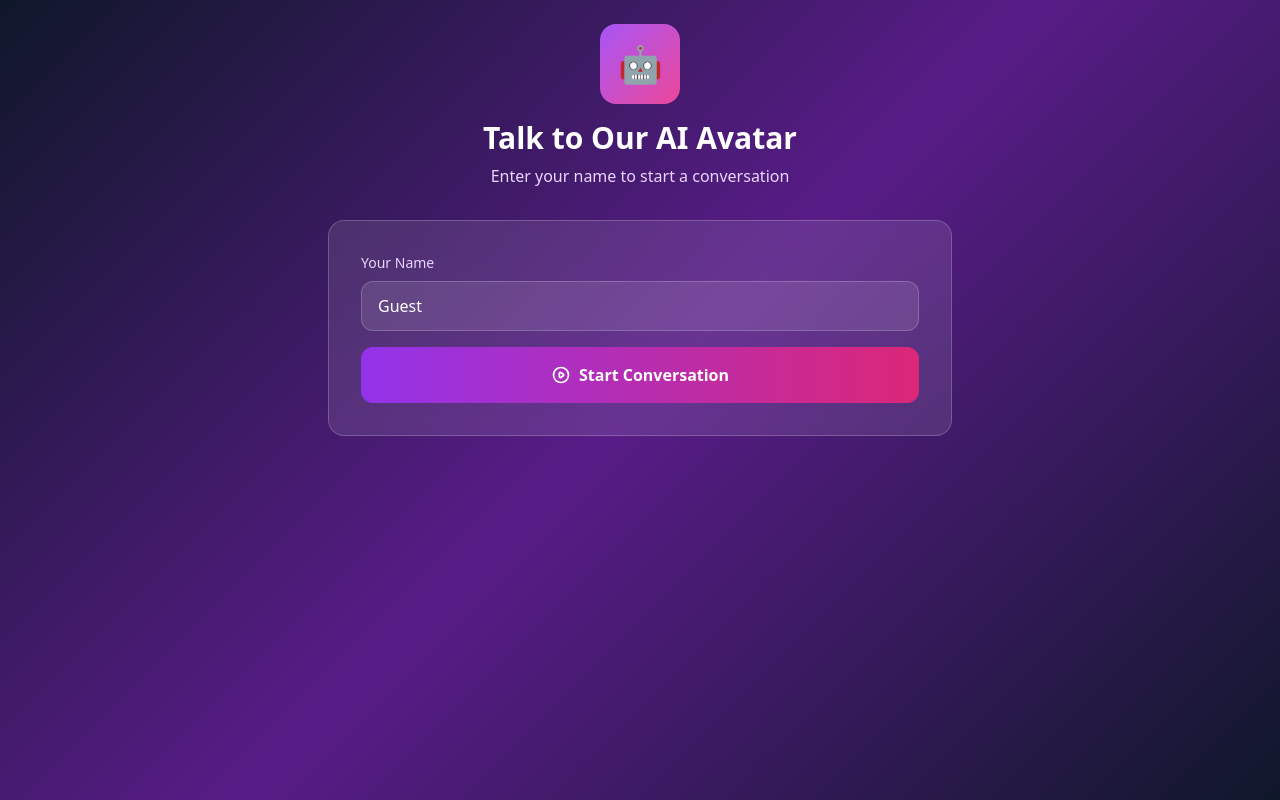
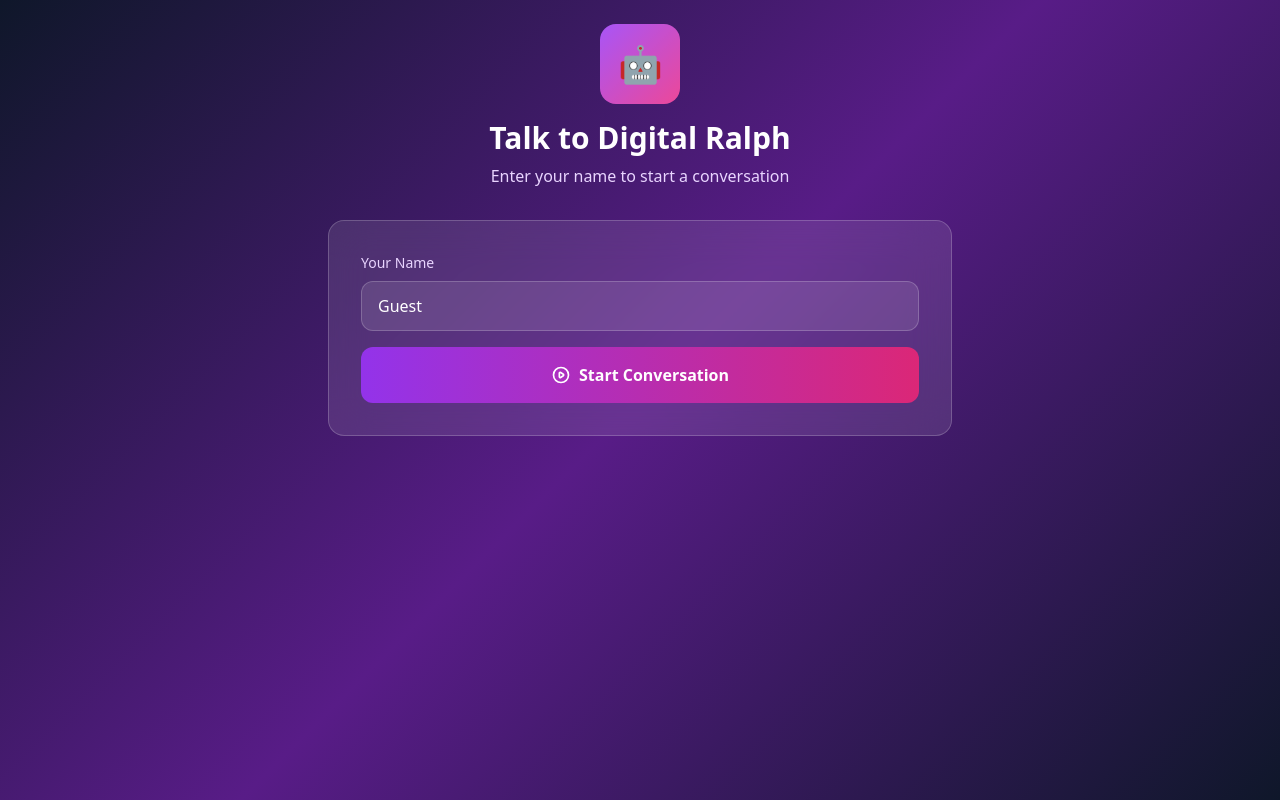
Before and after one commit to raeannehello/liveavatar-invite, a website: page public/index.html in a window 1280 px wide. Drawn offline with nearby package versions, Linux system fonts and the light colour scheme.

Commit message:
Update index.html

```diff
--- a/public/index.html
+++ b/public/index.html
@@ -23,7 +23,7 @@
   <div id="join-view">
     <div class="text-center mb-8">
       <div class="w-20 h-20 bg-gradient-to-br from-purple-500 to-pink-500 rounded-2xl flex items-center justify-center mx-auto mb-4 text-4xl">🤖</div>
-      <h1 class="text-3xl font-bold mb-2">Talk to Our AI Avatar</h1>
+      <h1 class="text-3xl font-bold mb-2">Talk to Digital Ralph</h1>
       <p class="text-purple-200">Enter your name to start a conversation</p>
     </div>
 
```
